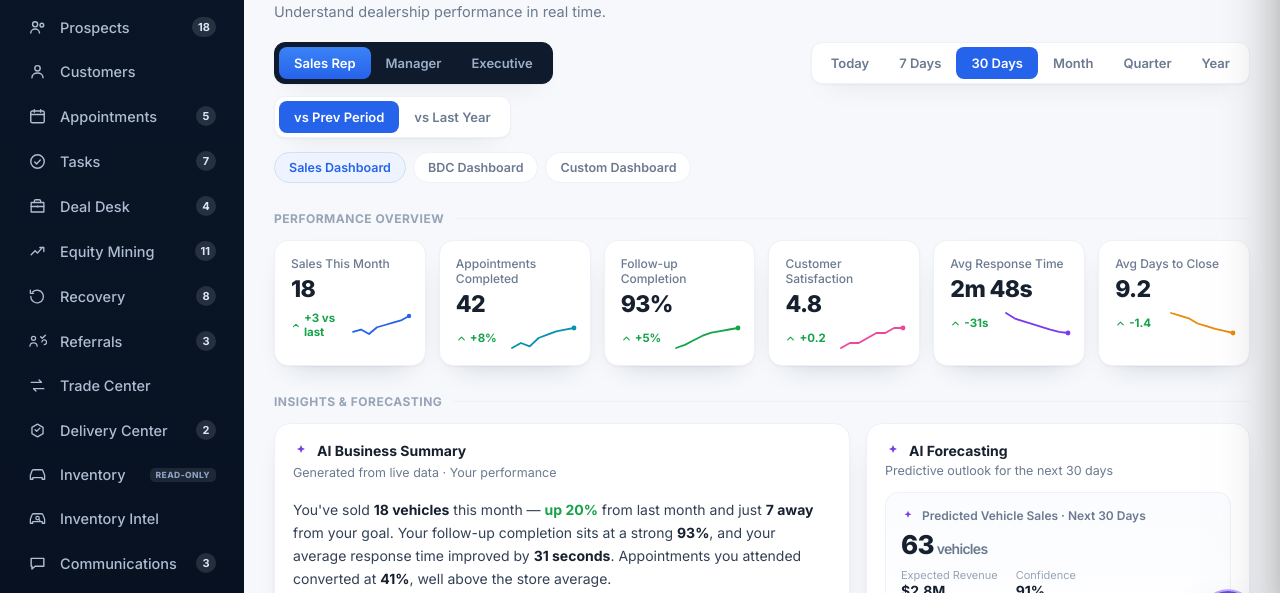
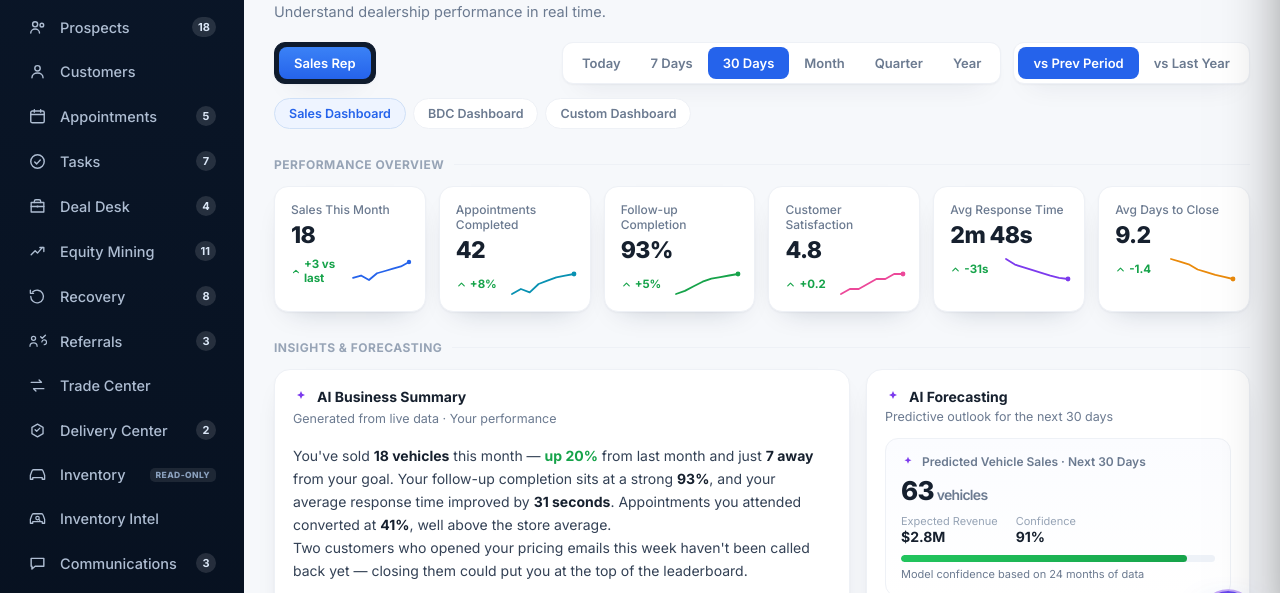
Before and after one commit to cameronmiller046/AutoDealer, a website: page public/reports.html in a window 1280 px wide. Shown: the part 129-722 px from the top of the page. Drawn offline with Linux system fonts and the light colour scheme.

Commit message:
Enforce financial-data permissions (fix RBAC leaks like the reassign rule)
The field-level permissions (field.grossProfit / field.vehicleCost) were defined
in roles.js but not actually enforced, so several roles could see manager-only
financials they lack permission for:

- reports.html: the Sales Rep / Manager / Executive scope toggle let ANY role —
  including a salesperson or BDC who only have reports.personal — switch to the
  Manager (department) or Executive (dealership P&L) view and read gross/net
  profit. The Manager view now requires reports.department and the Executive
  view requires field.grossProfit; disallowed buttons are removed, and each role
  defaults to the highest view it's permitted (rep/manager/exec). Runs once
  roles.js has resolved the active role so managers/GMs aren't mis-gated down.
- roles.js: the .mgr-only financial gate was a per-page CSS rule that only hid
  content from "salesperson". Made it an app-wide rule covering every role
  without revenue visibility (salesperson, bdc, receptionist, internet).
- invintel.html: the capital figures (Total Value $8.4M, $0.7M/$712K aged
  capital, $1,840/mo holding cost) had no gating and were visible to the
  salesperson role that can reach the page. Wrapped them in .mgr-only; the
  operational intel (aged counts, reprice/wholesale/hot-unit signals) stays
  visible so reps can still work the lot.

Verified in headless Chrome per role: salesperson/BDC get rep-only reports and
cannot reach gross profit even by clicking through; receptionist is blocked from
/reports entirely; manager/finance/GM keep full access; invintel capital $ hides
for salesperson and shows for manager.

Co-Authored-By: Claude Opus 4.8 <noreply@anthropic.com>

```diff
--- a/public/reports.html
+++ b/public/reports.html
@@ -434,8 +434,29 @@
       $("askInput").value = q;
     }
 
+    /* Scope gating — a rep/BDC (reports.personal only) must not toggle into the
+       Manager (department) or Executive (dealership P&L: gross/net profit) views.
+       roles.js loads after this inline script, so run once ADRoles is available. */
+    function gateReportScopes(){
+      var R = window.ADRoles;
+      /* wait until roles.js has resolved the active role (body[data-role] is set only
+         after applyQueryRole + guard), so managers/GMs aren't mis-gated to rep. */
+      if(!R || !document.body || !document.body.getAttribute("data-role")){ return setTimeout(gateReportScopes, 30); }
+      var allowMgr = R.can("reports.department");   // department operational metrics
+      var allowExec = R.can("field.grossProfit");   // dealership gross/net profit
+      var seg = document.getElementById("roleSeg");
+      if(seg){
+        if(!allowMgr){ var mb=seg.querySelector('[data-role="manager"]'); if(mb) mb.remove(); }
+        if(!allowExec){ var eb=seg.querySelector('[data-role="exec"]'); if(eb) eb.remove(); }
+      }
+      var next = (allowExec && R.can("exec.dashboard")) ? "exec" : (allowMgr ? "manager" : "rep");
+      if(next !== role){ role = next; renderAll(); }
+      if(seg) seg.querySelectorAll("button").forEach(function(x){ x.classList.toggle("on", x.dataset.role===role); });
+    }
+    gateReportScopes();
+
     /* controls */
-    document.querySelectorAll("#roleSeg button").forEach((b)=>b.addEventListener("click",()=>{ document.querySelectorAll("#roleSeg button").forEach((x)=>x.classList.remove("on")); b.classList.add("on"); role=b.dataset.role; renderAll(); toast(`Viewing as ${roleName[role]}`); }));
+    document.querySelectorAll("#roleSeg button").forEach((b)=>b.addEventListener("click",()=>{ if(!KPI[b.dataset.role]) return; document.querySelectorAll("#roleSeg button").forEach((x)=>x.classList.remove("on")); b.classList.add("on"); role=b.dataset.role; renderAll(); toast(`Viewing as ${roleName[role]}`); }));
     document.querySelectorAll("#timeSeg button").forEach((b)=>b.addEventListener("click",()=>{ document.querySelectorAll("#timeSeg button").forEach((x)=>x.classList.remove("on")); b.classList.add("on"); toast(`Range: ${b.textContent}`); }));
     document.querySelectorAll("#cmpSeg button").forEach((b)=>b.addEventListener("click",()=>{ document.querySelectorAll("#cmpSeg button").forEach((x)=>x.classList.remove("on")); b.classList.add("on"); }));
     $("askBtn").addEventListener("click",()=>askQ($("askInput").value.trim()||Object.keys(QA)[0]));
--- a/public/roles.js
+++ b/public/roles.js
@@ -449,6 +449,9 @@
     /* read-only role gating on shared pages */
     'body[data-role="salesperson"] .add-btn, body[data-role="receptionist"] .add-btn{display:none!important;}'+
     'body[data-role="receptionist"] .vhb[data-hover="tag"], body[data-role="salesperson"] .vhb[data-hover="tag"]{display:none;}'+
+    /* Financial fields (cost / gross-profit / capital $) are manager-and-up only. Any role
+       lacking field-level revenue visibility never sees .mgr-only content, app-wide. */
+    'body[data-role="salesperson"] .mgr-only, body[data-role="bdc"] .mgr-only, body[data-role="receptionist"] .mgr-only, body[data-role="internet"] .mgr-only{display:none!important;}'+
     '[data-denied]{display:none!important;}';
     var s=document.createElement('style'); s.textContent=css; document.head.appendChild(s);
   }
```
Also changed, not shown: public/invintel.html (+3 -3 lines).
